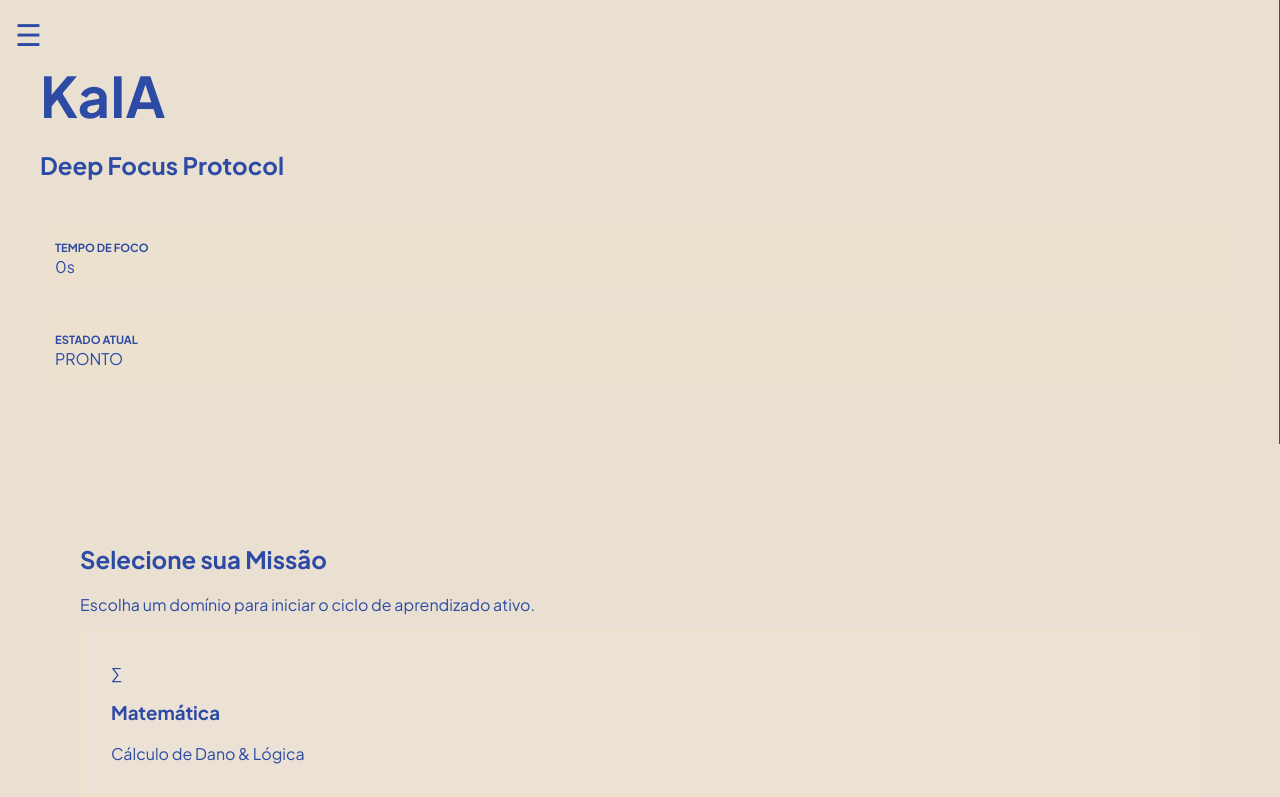
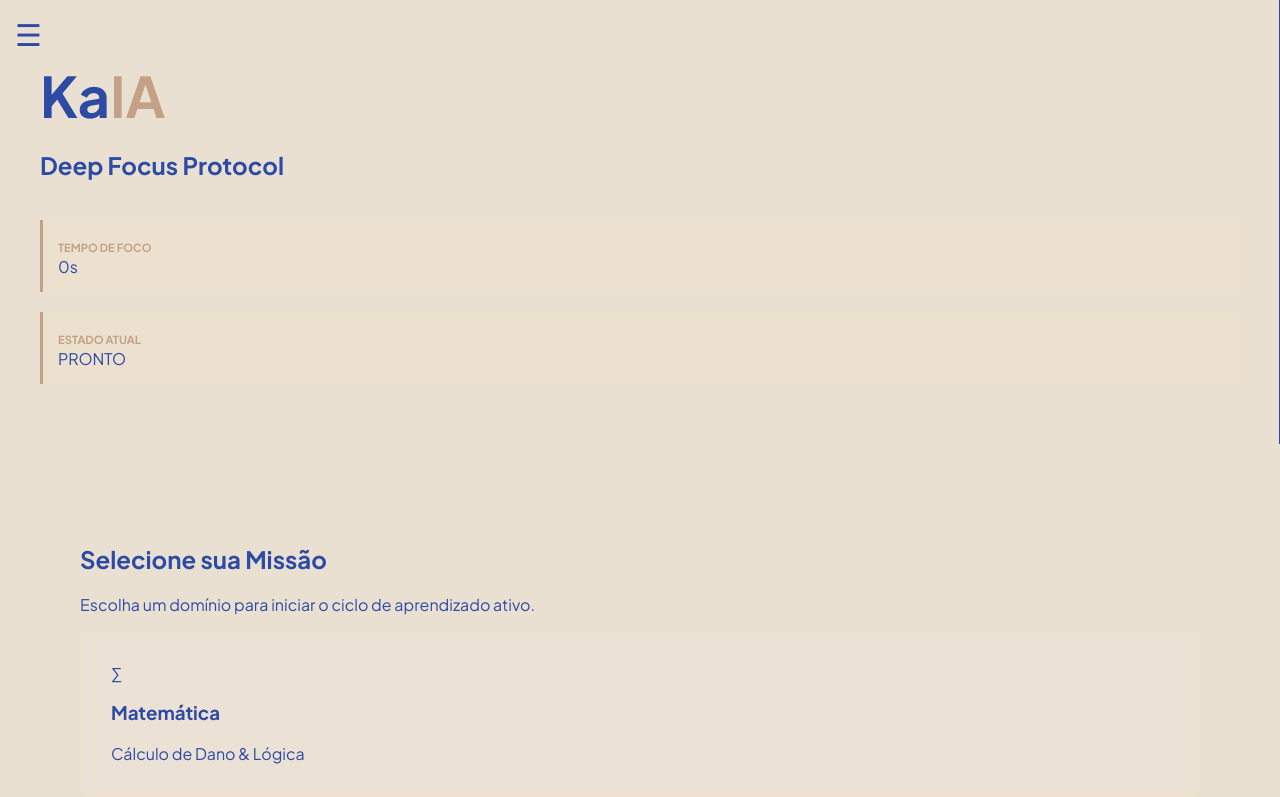
Before and after one commit to kaiacoati0204/KAIA, a plain HTML site: page index.html in a window 1280 px wide. Shown: the top 797 px of the page. Drawn offline with Linux system fonts and the light colour scheme.

Commit message:
Hello Word?

```diff
--- a/style.css
+++ b/style.css
@@ -73,16 +73,16 @@ body {
     color: var(--azul-coati);
 }
 
-.brand h1 span { color: var(--mellow-sun); }
+.brand h1 span { color: var(--bege); }
 
 .stat-card {
-    border-left: 3px solid var(--mellow-sun);
+    border-left: 3px solid var(--bege);
     background: rgba(248, 224, 142, 0.05);
     padding: 15px;
     margin-top: 20px;
 }
 
-.stat-card label { font-size: 0.7rem; color: var(--mellow-sun); font-weight: 700; }
+.stat-card label { font-size: 0.7rem; color: var(--bege); font-weight: 700; }
 
 /* Main Content Dark Mode */
 .main-content {
```
